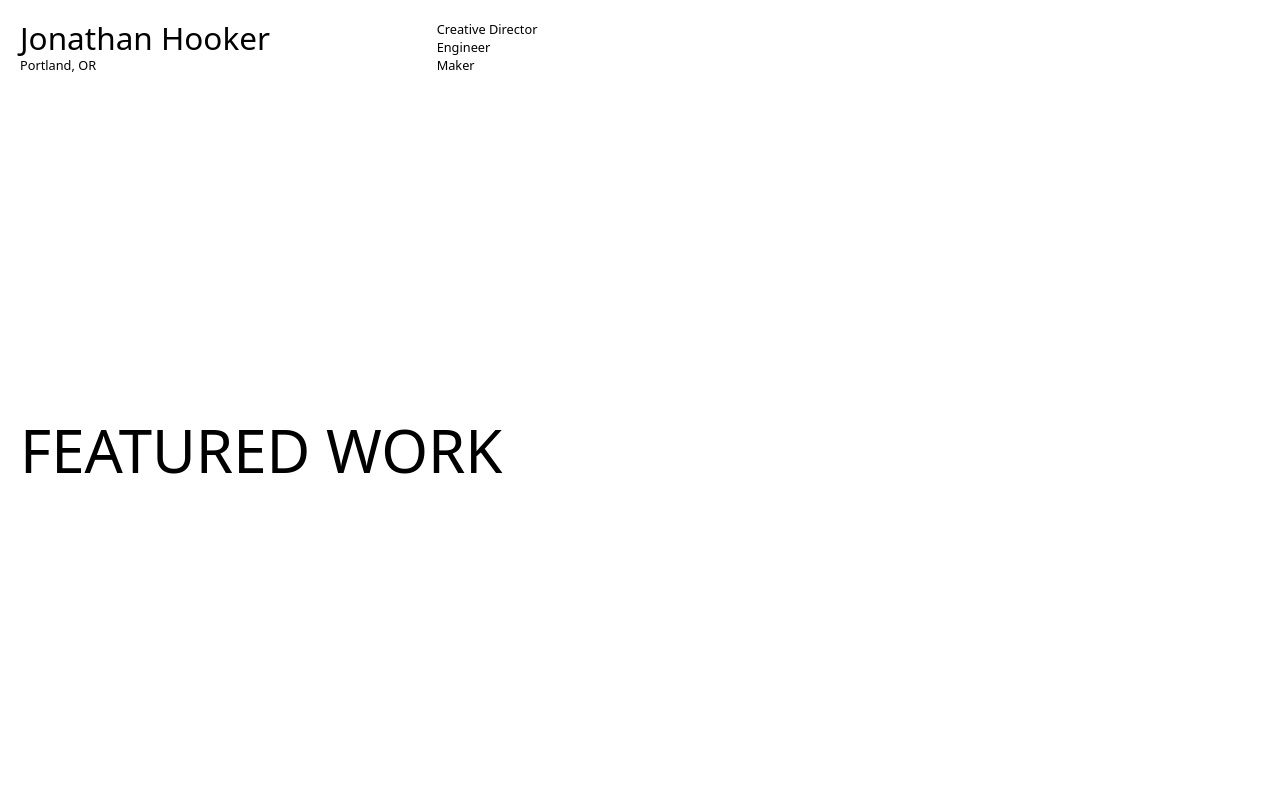
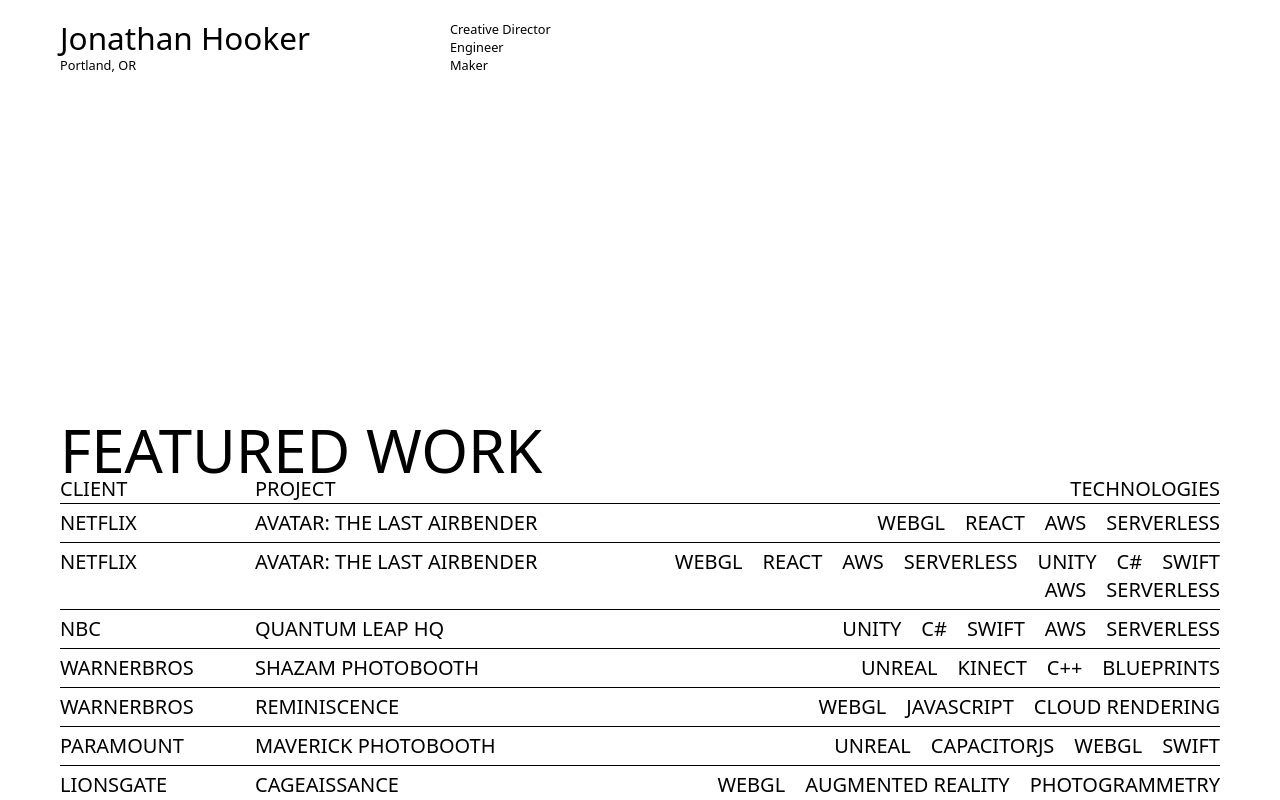
Before and after one commit to jonathanhooker/jonathanhookerdotme, a Next.js app: page / in a window 1280 px wide. Built offline with nearby package versions, Linux system fonts and the light colour scheme.

Commit message:
feature projects

```diff
--- a/src/components/Topper.jsx
+++ b/src/components/Topper.jsx
@@ -4,7 +4,7 @@
 
 
 const Topper = ({ }) => {
-  return <div className="topper full-width">
+  return <div className="topper full-row">
     <div className="topperCol1">
       <div className="name">Jonathan Hooker</div>
       <div>Portland, OR</div>
--- a/src/components/Work.jsx
+++ b/src/components/Work.jsx
@@ -1,11 +1,75 @@
 'use client'
 
-import { useRef } from 'react'
-
+const projectData = [
+  // {
+  //   client: "client",
+  //   project: "project",
+  //   tech: []
+  // },
+  {
+    client: "NETFLIX",
+    project: "AVATAR: THE LAST AIRBENDER",
+    tech: ["webgl", "react", "aws", "serverless"]
+  },
+  {
+    client: "NETFLIX",
+    project: "AVATAR: THE LAST AIRBENDER",
+    tech: ["webgl", "react", "aws", "serverless", "Unity", "C#", "Swift", "AWS", "Serverless"]
+  },
+  {
+    client: "NBC",
+    project: "Quantum Leap HQ",
+    tech: ["Unity", "C#", "Swift", "AWS", "Serverless"]
+  },
+  {
+    client: "WarnerBros",
+    project: "Shazam Photobooth",
+    tech: ["Unreal", "Kinect", "C++", "Blueprints"]
+  },
+  {
+    client: "WarnerBros",
+    project: "Reminiscence",
+    tech: ["WebGL", "Javascript", "Cloud RENDERING"]
+  },
+  {
+    client: "Paramount",
+    project: "Maverick photobooth",
+    tech: ["Unreal", "CapacitorJS", "WEBGL", "Swift"]
+  },
+  {
+    client: "Lionsgate ",
+    project: "cageaissance",
+    tech: ["WebGL", "AUGMENTED REALITY", "Photogrammetry"]
+  },
+  {
+    client: "Lionsgate ",
+    project: "Moonfall",
+    tech: ["WebGL", "AUGMENTED REALITY"]
+  }
+]
 
 const Work = ({ }) => {
+
   return <div className="work section full-width">
     <div className='sectionTitle'>FEATURED WORK</div>
+    <div className='titles full-row'>
+      <div className='client-row'>CLIENT</div>
+      <div className='project-row'>PROJECT</div>
+      <div className='tech-row'>TECHNOLOGIES</div>
+    </div>
+    <ul className='projects full-row'>
+      {projectData.map((project, index) =>
+        <li key={index} className="full-row">
+          <div className='client-row'>{project.client}</div>
+          <div className='project-row'>{project.project}</div>
+          <ul className='tech-row'>
+            {project.tech.map((tech, tIndex) =>
+              <li key={tIndex}>{tech}</li>
+            )}
+          </ul>
+        </li>
+      )}
+    </ul>
   </div>
 }
 
--- a/src/styles/main.scss
+++ b/src/styles/main.scss
@@ -7,10 +7,12 @@
     grid-template-columns: repeat($colCountFull, 1fr);
     grid-auto-rows: min-content;
     column-gap: 0.5em;
-    padding: 1em;
+    padding: 1em 3em;
 
-    .full-width {
-        grid-column: span 6;
+    .full-row {
+        display: grid;
+        grid-template-columns: subgrid;
+        grid-column: span $colCountFull;
     }
 
     .section {
@@ -58,4 +60,43 @@
         }
 
     }
+
+    .work {
+
+        .titles {
+            border-bottom: 1px black solid;
+            padding-bottom: 0.25em;
+        }
+
+        li {
+            padding: 0.5em 0;
+            border-bottom: 1px black solid;
+            text-transform: uppercase;
+        }
+
+        .client-row {
+            grid-column: span 1;
+            // align-self: center;
+        }
+
+        .project-row {
+            grid-column: span 2;
+            // align-self: center;
+        }
+
+        .tech-row {
+            grid-column: span 3;
+            text-align: right;
+            display: flex;
+            justify-content: right;
+            flex-wrap: wrap;
+            column-gap: 1em;
+            row-gap: 0.5em;
+
+            li {
+                padding: 0;
+                border-bottom: none;
+            }
+        }
+    }
 }
```
